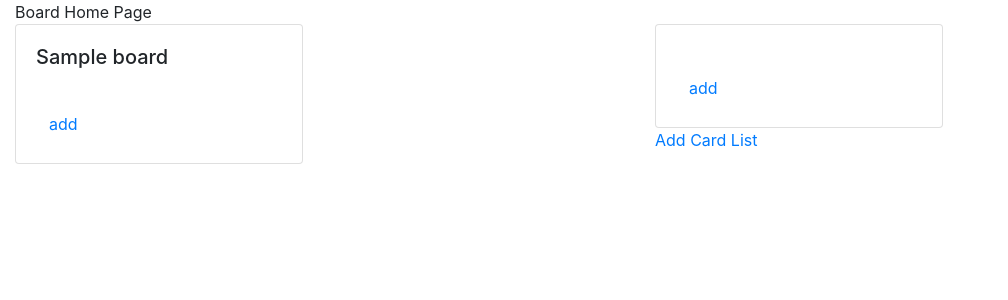
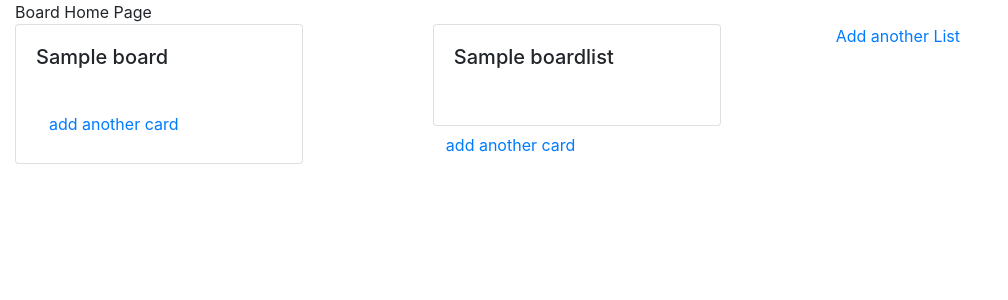
Before and after one commit to smilepogz/FinalTrelloClone, a Django app: a page that uses clones/templates/clones/main.html in a window 1280 px wide. Shown: the part 54-354 px from the top of the page, without its empty margins (0-1008 px from the left). Run offline with Django 3.2, Linux system fonts and the light colour scheme; tables that the repository leaves empty hold one stand-in row (values such as "Sample post"); some libraries are stand-ins or nearby versions.

Commit message:
update for dashboard

```diff
--- a/clones/form.py
+++ b/clones/form.py
@@ -4,9 +4,11 @@ from django.contrib.auth.models import User
 from django import forms
 
 from .models import Board,Card, BoardList
+from django.db import models
 
 
 class CreateUserForm(UserCreationForm):
+    """" Login """
     class Meta:
         model = User
         fields = ['username', 'email', 'password1', 'password2']
@@ -21,7 +23,8 @@ class CreateBoardForm(ModelForm):
 class CreateCardForm(ModelForm):
     class Meta:
         model = Card
-        fields = ['title', 'description','date_created','archive','Attachment']
+        fields = ['title', 'description','date_created','archive']
+
 
 class CreateBoardList(ModelForm):
     class Meta:
--- a/clones/templates/clones/dashboard.html
+++ b/clones/templates/clones/dashboard.html
@@ -8,63 +8,42 @@
     <div class="card" style="width: 18rem;">
 
       <div class="card-body">
-        {% for board in a %}
-        <h5 class="card-title">{{ board.title }}</h5>
+        {% for detail in details %}
+        <h5 class="card-title">{{ detail.title }}</h5>
         {% endfor %}
-
         <br>
-        <a href="{% url 'card' %}" class="btn">add</a>
+        {% for card in cards %}
+        <h5 class="card-title">{{ card.title }}</h5>
+        {% endfor %}
+      <div class="add">
+      </div>
+        <a href="{% url 'card' user %}" class="btn">add another card</a>
       </div>
     </div>
   </div>
+
+
+
+  {% for boardlist in boardlists %}
+
   <div class="col-sm">
     <div class="card" style="width: 18rem;">
 
       <div class="card-body">
-          {% for list in c %}
-        <h5 class="card-title">{{ list.title }}</h5>
+        <h5 class="card-title">{{ boardlist.title }}</h5>
+        <br>
+        {% for card in cards %}
+        {{ card.title }}
         {% endfor %}
-        <br>
-        <a href="#" class="btn">add</a>
       </div>
+
     </div>
+    <a href="{% url 'card' user %}" class="btn">add another card </a>
+</div>
+{% endfor %}
 
 <div class="card_list">
-  <a href="{% url 'cardlist' %}">Add Card List</a>
+  <a href="{% url 'cardlist' %}">Add another List</a>
   </div>
 
-</div>
-
-
-
-
-<div class="modal fade" id="exampleModal" tabindex="-1" role="dialog" aria-labelledby="exampleModalLabel"
-  aria-hidden="true">
-  <div class="modal-dialog" role="document">
-    <div class="modal-content">
-      <div class="modal-header">
-        <h5 class="modal-title" id="exampleModalLabel">Modal title</h5>
-        <button type="button" class="close" data-dismiss="modal" aria-label="Close">
-          <span aria-hidden="true">&times;</span>
-        </button>
-      </div>
-      <div class="modal-body">
-        <div class="form-group">
-          <label for="formGroupExampleInput2">Descriptions</label>
-          <input type="text" class="form-control" id="formGroupExampleInput2" placeholder="Add more details">
-        </div>
-        <div class="form-group">
-          <label for="formGroupExampleInput2">Activity</label>
-          <input type="text" class="form-control" id="formGroupExampleInput2" placeholder="write comment">
-        </div>
-
-      </div>
-      <div class="modal-footer">
-        <button type="button" class="btn btn-secondary" data-dismiss="modal">Close</button>
-        <button type="button" class="btn btn-primary">Save changes</button>
-      </div>
-    </div>
-  </div>
-</div>
-
 {% endblock %}
--- a/clones/templates/clones/home.html
+++ b/clones/templates/clones/home.html
@@ -7,7 +7,7 @@
     <div class="row">
 
       <div class="col-sm">
-        <a href="{% url 'addboard' %}" class="btn" >create</a>
+        <a href="{% url 'addboard' user %}" class="btn" >create</a>
       </div>
       {% for board in boards %}
       <div class="col-sm">
--- a/clones/templates/clones/main.html
+++ b/clones/templates/clones/main.html
@@ -38,6 +38,9 @@
     {% endblock %}
 
     </div>
+    <script src="https://code.jquery.com/jquery-3.1.0.min.js"></script>
+    <script src="{% static 'js/app.js' %}"></script>
+    {% block javascript %}{% endblock %}
 </body>
 </html>
 <script src="https://code.jquery.com/jquery-3.4.1.slim.min.js" integrity="sha384-J6qa4849blE2+poT4WnyKhv5vZF5SrPo0iEjwBvKU7imGFAV0wwj1yYfoRSJoZ+n" crossorigin="anonymous"></script>
--- a/clones/urls.py
+++ b/clones/urls.py
@@ -1,6 +1,6 @@
 from django.urls import path
 from clones.views import ( RegisterView, LoginView, HomeBoardView,
-BoardDetailView, CreateBoardView, CreateCardForm, CreateBoardList, CardListView )
+BoardDetailView, CreateBoardView, CreateBoardList,CreateCardView)
 
 from . import views
 
@@ -9,8 +9,20 @@ urlpatterns = [
     path('<str:user>/<str:title>/', BoardDetailView.as_view(), name="dashboard"),
     path('register/', RegisterView.as_view(), name="register"),
     path('login/', LoginView.as_view(), name="login"),
-    path('addboard/', CreateBoardView.as_view(), name="addboard"),
-    path('card/', CreateCardForm.as_view(), name="card" ),
-    path('cardlist/', CreateBoardList.as_view(), name="cardlist"),
-    path('c/', CardListView.as_view(), name="dashboard"),
+    path('boards/<str:user>/addboard/', CreateBoardView.as_view(), name="addboard"),
+    path('boards/<str:user>/card/', CreateCardView.as_view(), name="card"),
+    path('boards/<str:user/createboardlist/', CreateBoardList.as_view(), name="cardlist"),
+    # path('boards/<str:user>/cardlist/', CardListView.as_view(), name="dashboard"),
+    # path('card/', CardDetailView.as_view(), name="dashboard"),
+
+
 ]
+
+
+
+
+    # 'boards/<name>/edit/'
+    # 'boards/<name>/lists/'
+    # 'boards/<name>/lists/id/'
+    # 'boards/<name>/lists/id/'
+    # 'boards/<name>/lists/id/cards/'
--- a/clones/views.py
+++ b/clones/views.py
@@ -6,88 +6,79 @@ from django.contrib.auth.decorators import login_required, permission_required
 from django.contrib import messages
 from django.views import View
 from django.http import HttpResponseRedirect
+from django.views.generic import TemplateView
 
-from .models import Board, BoardList
-from .form import CreateUserForm, CreateBoardForm, CreateCardForm, CreateBoardList
+
+from .models import Board, BoardList, Card
+from .form import CreateUserForm, CreateBoardForm, CreateBoardList,CreateCardForm
+
 class HomeBoardView(TemplateView):
-
     """ Display all the title here im home page """
 
     template_name = 'clones/home.html'
-    def get(self, *args, **kwargs):
-
-        boards = Board.objects.all()
+    def get(self, *args, **kwargs,):
+        boards = Board.objects.filter(id__lt=10)
         return render(self.request, self.template_name, {'boards':boards})
 
-class CreateBoardView(View):
+class CreateBoardView(TemplateView):
     """ Add Board here """
-    form_class = CreateBoardForm
-    initial = {'key': 'value'}
+    form = CreateBoardForm
     template_name = 'clones/add_card.html'
 
     def get(self, request, *args, **kwargs):
-        form = self.form_class(initial=self.initial)
+        form = self.form()
         return render(request, self.template_name, {'form': form})
 
     def post(self, request, *args, **kwargs):
-        form = self.form_class(request.POST)
+        form = self.form(self.request.POST)
         if form.is_valid():
             form.save()
             # return redirect('dashboard')
-        return render(request, self.template_name, {'form': form})
-class BoardDetailView(View):
+        return render(self.request, self.template_name, {'form': form})
+
+
+class BoardDetailView(TemplateView):
     """ Board Details """
 
     template_name = 'clones/dashboard.html'
 
     def get(self, *args, **kwargs):
         title = kwargs.get('title')
-        a = Board.objects.filter(title=title)
-        return render(self.request, self.template_name, {'a':a})
-class CreateCardForm(View):
+        details = Board.objects.filter(title=title)
+        boardlists = BoardList.objects.all()
+        cards = Card.objects.filter(title=title)
+        return render(self.request, self.template_name, {'details':details, 'boardlists':boardlists, 'cards':cards})
+
+class CreateBoardList(TemplateView):
+    """" BoardList Form """
+
+    template_name = 'clones/cardlist.html'
+    form = CreateBoardList
+    def get(self, request, *args, **kwargs):
+        form = self.form()
+        return render(request, self.template_name,{'form':form})
+
+    def post(self, request, *args, **kwargs):
+        form = self.form(request.POST)
+        if form.is_valid():
+            form.save()
+
+        return render(request, self.template_name,{'form':form})
+
+class CreateCardView(TemplateView):
     """ Create Card  """
-    form_class = CreateCardForm
-    initial = {'key': ' value'}
+    form = CreateCardForm
     template_name = 'clones/card.html'
 
     def get(self, request, *args, **kwargs):
-        form = self.form_class(initial=self.initial)
-        return render(request, self.template_name, {'form': form})
+        form = self.form()
+        return render(request, self.template_name,{'form': form})
+    def post(self, request, *args, **kwargs):
+        form = self.form(self.request.POST)
+        if form.is_valid():
+            form.save()
 
-    def post(self, request, *args, **kwargs):
-        form = self.form_class(request.POST)
-        if form.is_valid():
-             form.save()
-        return render(request, self.template_name, {'form':form})
-
-
-class CreateBoardList(View):
-    form1 = CreateBoardList
-    initial = {'key':'value'}
-    template_name = 'clones/cardlist.html'
-
-    def get(self, request, *args, **kwargs):
-        form = self.form1(initial=self.initial)
-        return render(request, self.template_name,{'form':form})
-
-    def post(self, request, *args, **kwargs):
-            form = self.form1(request.POST)
-            if form.is_valid():
-                form.save()
-                # return redirect('dashboard')
-            return render(request, self.template_name,{'form':form})
-
-# #Why Cant read the data and cannot pass to cardlist dashboard.html
-class CardListView(View):
-
-    """ Card List Details """
-
-    template_name = 'clones/dashboard.html'
-
-    def get(self, *args, **kwargs):
-        title = kwargs.get('title')
-        c = BoardList.objects.filter(title=title)
-        return render(self.request, self.template_name, {'c':c})
+        return render(self.request, self.template_name,{'form':form})
 
 class RegisterView(View):
     form_class = CreateUserForm
```
Also changed, not shown: 1 other file.
